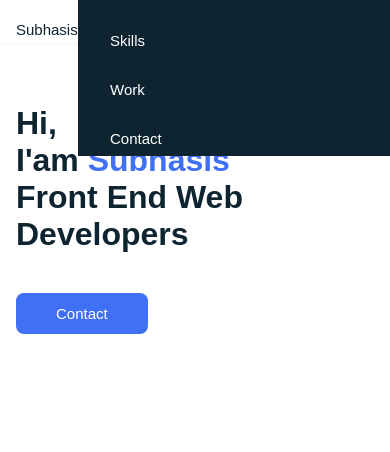
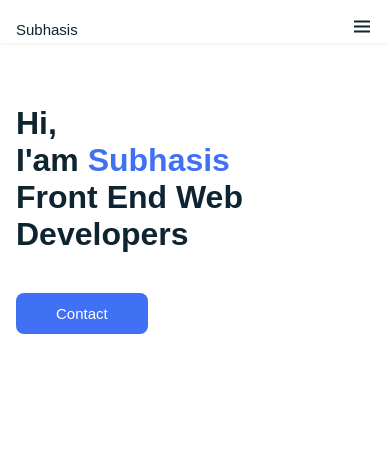
Before and after one commit to Subhasis-123/Subhasis-Acharjee, a plain HTML site: page index.html in a window 390 px wide. Shown: the top 452 px of the page. Drawn offline with nearby package versions, Linux system fonts and the light colour scheme.

Commit message:
Update portfolio.css

```diff
--- a/portfolio.css
+++ b/portfolio.css
@@ -127,7 +127,7 @@ img{
   .nav__menu{
     position: fixed;
     top: var(--header-height);
-    right: 0;
+    right: -100%;
     width: 80%;
     height: 30%;
     padding: 2rem;
```
